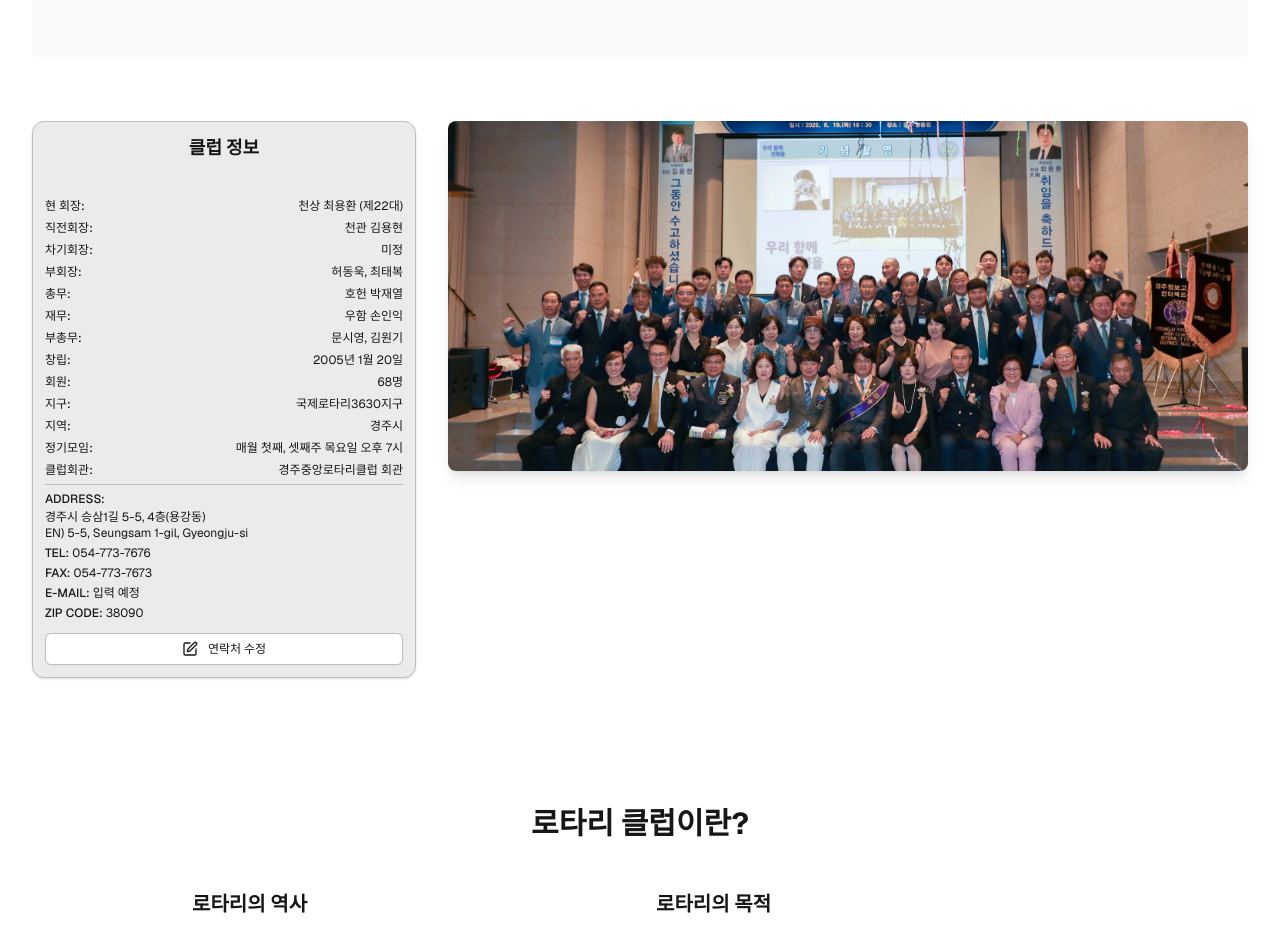
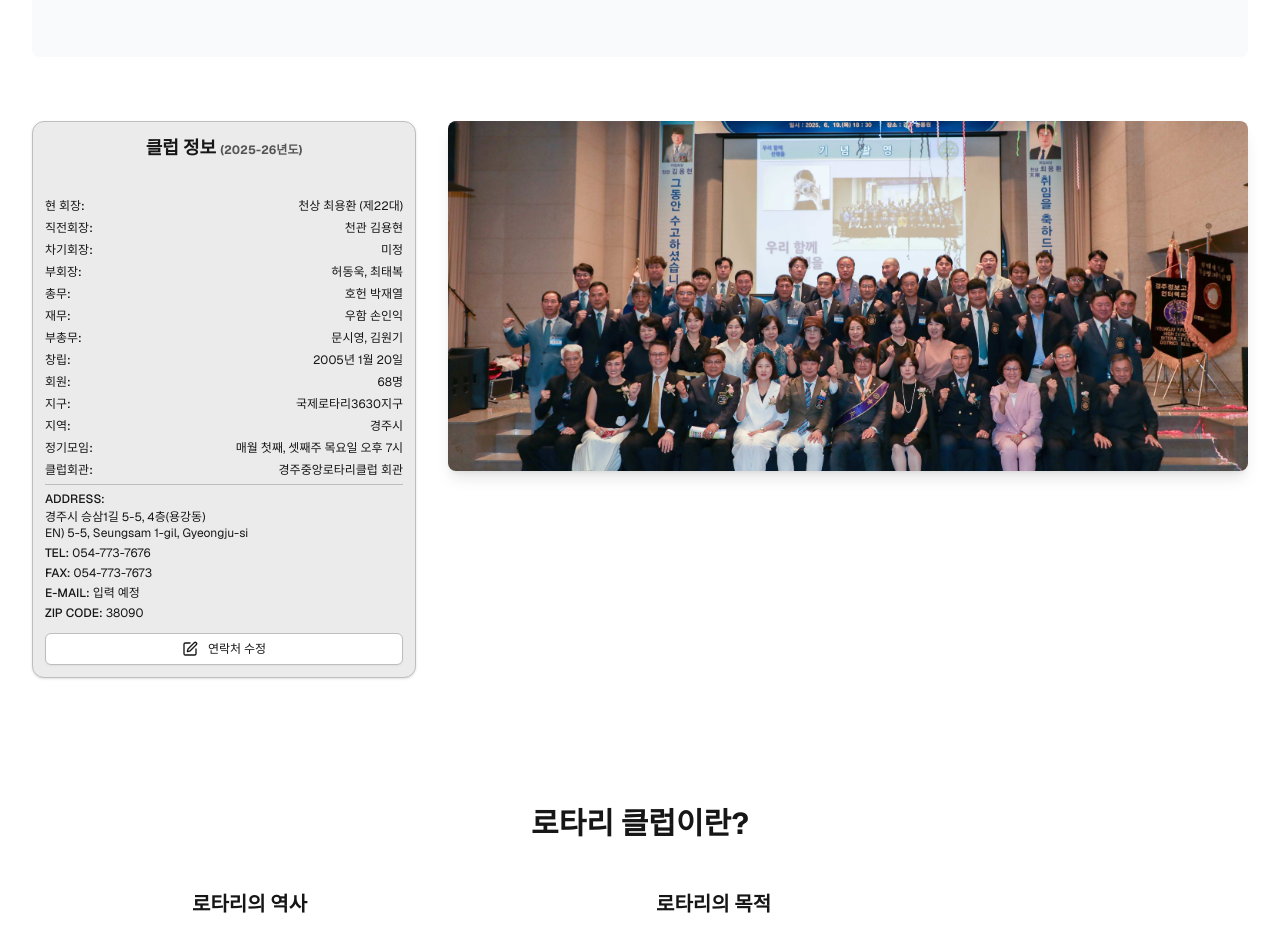
Before and after one commit to ceo6141/gyeongju-crc-, a Next.js app: page /about in a window 1280 px wide. Shown: the part 800-1736 px from the top of the page. Built offline with nearby package versions, Linux system fonts and the light colour scheme.

Commit message:
feat: add "(2025-26년도)" to club info title
Include current year info next to club info title.

#VERCEL_SKIP

Co-authored-by: null <227347879+ceo6141@users.noreply.github.com>

```diff
--- a/app/about/page.tsx
+++ b/app/about/page.tsx
@@ -136,7 +136,9 @@ export default function AboutPage() {
             {/* Club Information */}
             <div className="lg:col-span-1">
               <Card className="p-3 h-full flex flex-col">
-                <h3 className="text-lg font-bold mb-3 text-center">클럽 정보</h3>
+                <h3 className="text-lg font-bold mb-3 text-center">
+                  클럽 정보 <span className="text-xs text-muted-foreground">(2025-26년도)</span>
+                </h3>
                 <div className="space-y-1.5 flex-1">
                   <div className="flex justify-between text-xs">
                     <span className="font-medium">현 회장:</span>
```
